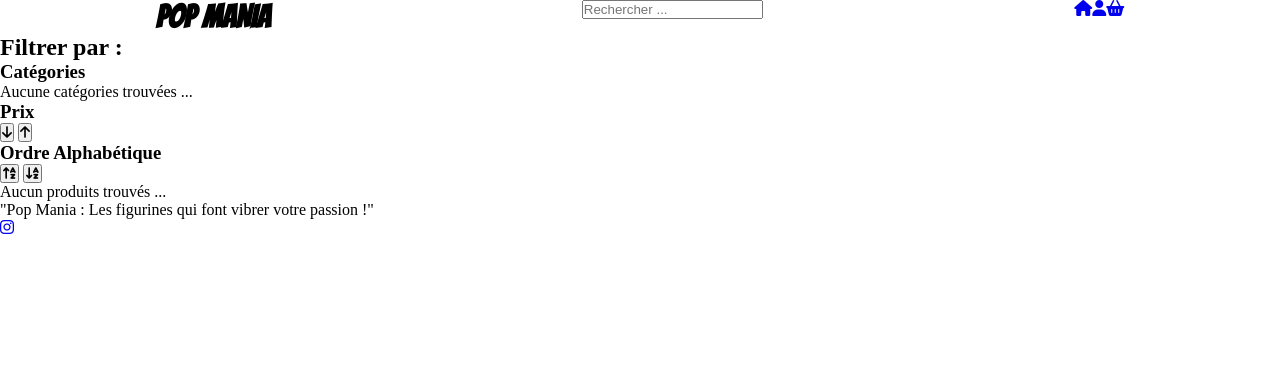
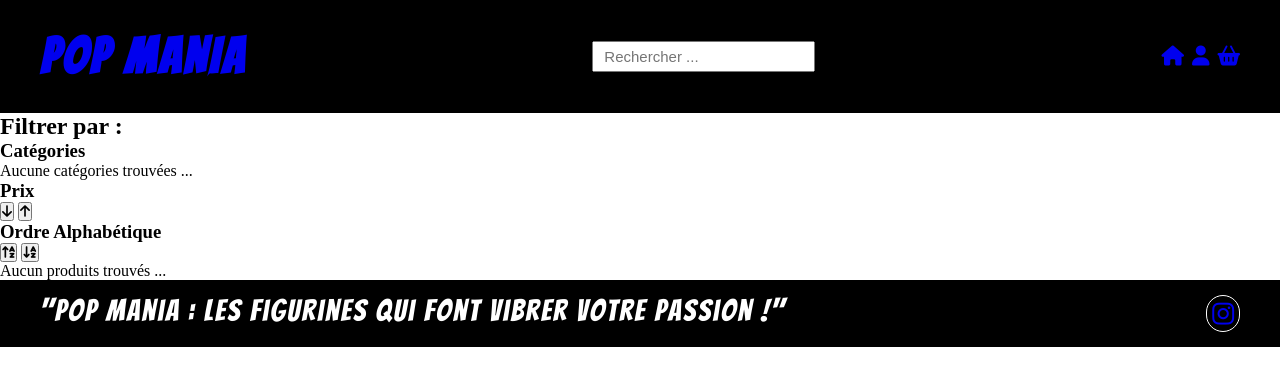
Before and after one commit to Manonvillanueva/Pop-PHP, a PHP site: page /index.php in a window 1280 px wide. Shown: the top 386 px of the page. Run offline with PHP 8.4, Linux system fonts and the light colour scheme; data that the repository does not hold is empty.

Commit message:
header and footer css

```diff
--- a/includes/footer.php
+++ b/includes/footer.php
@@ -14,3 +14,40 @@
          </a>
      </div>
  </footer>
+
+ <!-- STYLE PART  -->
+ <style>
+     footer {
+         background: black;
+         color: white;
+         bottom: 0;
+         display: flex;
+         justify-content: space-between;
+         padding: 15px 40px;
+     }
+
+     .slogan {
+         font-family: 'Bangers', cursive;
+         letter-spacing: 2px;
+         font-size: 30px;
+     }
+
+     .link-footer {
+         display: flex;
+         align-items: center;
+         font-size: 25px;
+     }
+
+     .link-footer i {
+         border: 1px solid white;
+         border-radius: 50px;
+         padding: 5px;
+         transition: transform 0.3s ease;
+     }
+
+     .link-footer i:hover {
+         transform: scale(1.1);
+         color: pink;
+         border: 1px solid pink;
+     }
+ </style>
--- a/includes/header.php
+++ b/includes/header.php
@@ -1,18 +1,22 @@
+<head>
+    <link rel="stylesheet" href="../style.css">
+</head>
+
 <header class="nav-container">
     <!-- TITLE  -->
-    <h1 class="site-title">POP MANIA</h1>
+    <h1 class="site-title"><a href="../index.php">POP MANIA</a></h1>
 
     <!-- SEARCH INPUT  -->
-    <form action="">
-        <input type="text" placeholder="Rechercher ..." aria-label="search bar">
+    <form class="search-bar-container" action="">
+        <input type="text" class="search-bar" placeholder="Rechercher ..." aria-label="search bar">
     </form>
 
     <!-- LINK NAV -->
-    <nav>
+    <nav class="nav-link">
         <!-- Utilisation d'aria label lorsque tu veux fournir une description d'un élément qui n'a pas de texte visible comme un bouton ou une icône ... Alt s'utilise uniquement sur les img -->
-        <ul class="nav-link">
+        <ul>
             <!-- Home  -->
-            <li><a href="index.php" aria-label="home page">
+            <li><a href="../index.php" aria-label="home page">
                     <i class="fa-solid fa-house"></i>
                 </a></li>
             <!-- Profil  -->
@@ -27,18 +31,60 @@
     </nav>
 </header>
 
+<!-- STYLE PART  -->
 <style>
+    header {
+        padding: 30px 40px;
+        background: black;
+        color: white;
+    }
+
     .nav-container {
         display: flex;
-        justify-content: space-around;
+        justify-content: space-between;
     }
 
     h1 {
         font-family: 'Bangers', cursive;
+        font-size: 50px;
+        letter-spacing: 3px;
+        transition: transform 0.3s ease;
+    }
+
+    h1:hover {
+        transform: scale(1.1);
+        color: yellow;
+    }
+
+    .search-bar-container {
+        display: flex;
+        align-items: center;
+    }
+
+    .search-bar {
+        padding: 5px 10px;
+        font-size: 15px;
+        outline: none;
     }
 
     .nav-link {
         display: flex;
+        align-items: center;
+    }
+
+    .nav-link ul {
         list-style: none;
+        display: flex;
+        gap: 8px;
+    }
+
+    .nav-link i {
+        font-size: 20px;
+        transition: transform 0.3s ease;
+    }
+
+    .nav-link i:hover {
+        transform: scale(1.1);
+        color: rgb(61, 208, 241);
     }
 </style>
--- a/index.php
+++ b/index.php
@@ -4,10 +4,7 @@
 <head>
     <meta charset="UTF-8" />
     <meta name="viewport" content="width=device-width, initial-scale=1.0" />
-    <link
-        rel="stylesheet"
-        href="https://cdnjs.cloudflare.com/ajax/libs/font-awesome/6.7.2/css/all.min.css" />
-    <link href="https://fonts.googleapis.com/css2?family=Bangers&display=swap" rel="stylesheet">
+    <link rel="stylesheet" href="./style.css">
     <title>POP MANIA</title>
 </head>
 
@@ -102,13 +99,8 @@
 
 </html>
 
+<!-- STYLE PART  -->
 <style>
-    * {
-        margin: 0;
-        padding: 0;
-        box-sizing: border-box;
-    }
-
     img {
         height: 100px;
         width: 100px;
--- a/pages/connexion.php
+++ b/pages/connexion.php
@@ -28,3 +28,8 @@
 
 // FOOTER
 include "../includes/footer.php";
+?>
+
+<!-- STYLE PART  -->
+<style>
+</style>
--- a/pages/detail.php
+++ b/pages/detail.php
@@ -40,3 +40,8 @@
 
 // AJOUT DU FOOTER
 include "../includes/footer.php";
+?>
+
+<style>
+
+</style>
--- a/pages/register.php
+++ b/pages/register.php
@@ -124,5 +124,6 @@
     </form>
 </div>
 
-<!--  FOOTER -->
+
+<!-- FOOTER  -->
 <?php include "../includes/footer.php"; ?>
--- /dev/null
+++ b/style.css
@@ -0,0 +1,26 @@
+@import url("https://fonts.googleapis.com/css2?family=Bangers&display=swap");
+@import url("https://cdnjs.cloudflare.com/ajax/libs/font-awesome/6.0.0-beta3/css/all.min.css");
+
+* {
+  padding: 0;
+  margin: 0;
+  box-sizing: border-box;
+}
+
+body {
+  height: 100%;
+  display: flex;
+  flex-direction: column;
+}
+
+main {
+  flex: 1;
+}
+
+a {
+  text-decoration: none;
+}
+
+a:visited {
+  color: inherit;
+}
```
Also changed, not shown: pages/login.php (+10 -1 lines).
